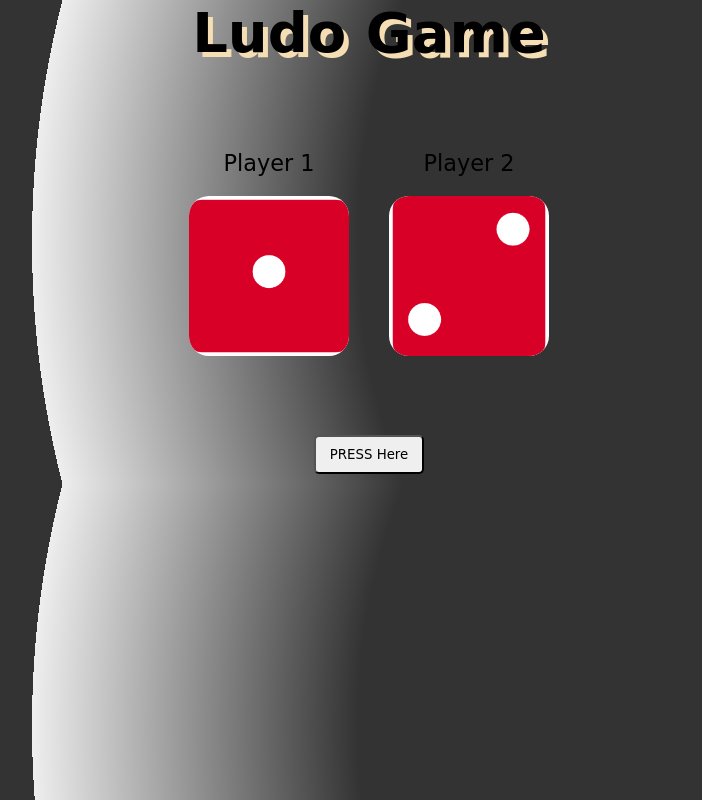
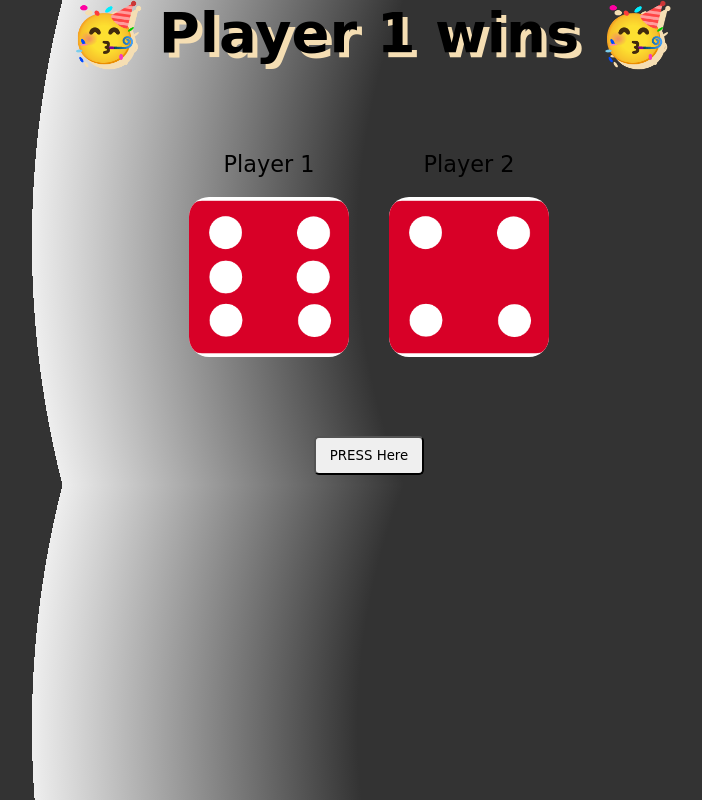
Before and after one commit to kareena0211/Dice-Project, a plain HTML site: page index.html in a window 1280 px wide. Both pictures are taken after a click on the button "PRESS Here". Shown: the whole page, without its empty margins (271-973 px from the left). Drawn offline with Linux system fonts and the light colour scheme.

Commit message:
Added script part

```diff
--- a/index.html
+++ b/index.html
@@ -17,17 +17,17 @@
         <div class="dice-box">
         <div class="dice">
             <p>Player 1</p>
-            <img src="./image/1.png " alt="">
+            <img id="p1" src="./image/1.png " alt="">
         </div>
 
         <div class="dice">
             <p>Player 2</p>
-            <img src="./image/2.png" alt="">
+            <img id="p2" src="./image/2.png" alt="">
         </div>
     </div>
 
         <div class="btn">
-            <button>PRESS Here</button>
+            <button id="start">PRESS Here</button>
         </div>
 
 
--- a/script.js
+++ b/script.js
@@ -0,0 +1,14 @@
+document.getElementById("start").addEventListener("click", function () {
+
+    let p1 = Math.floor(Math.random() * 6) + 1;
+    let p2 = Math.floor(Math.random() * 6) + 1;
+    document.getElementById("p1").src = `image/${p1}.png`;
+    document.getElementById("p2").src = `image/${p2}.png`;
+    if (p1 > p2)
+        document.querySelector("h1").textContent = "🥳 Player 1 wins 🥳";
+    else if (p2 > p1)
+        document.querySelector("h1").textContent = " 🤩 Player 2 wins 🤩";
+    else
+        document.querySelector("h1").textContent = " 🤗 Draw 🤗";
+
+})
```
